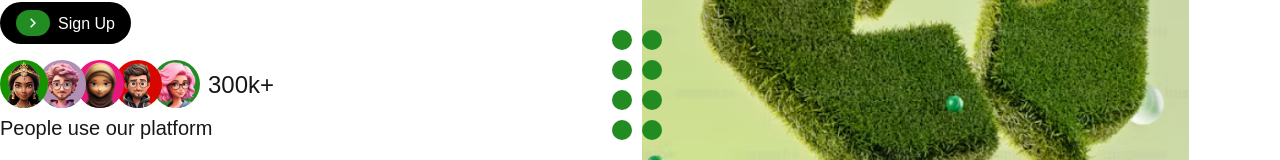
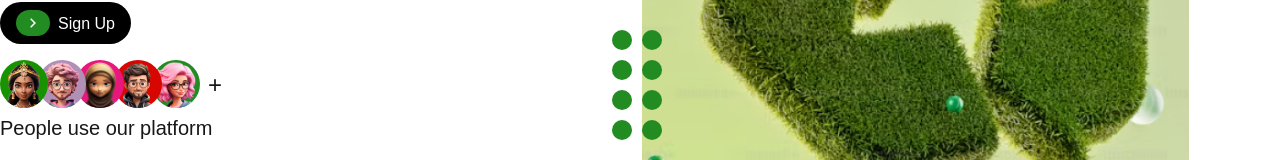
Before and after one commit to usepostera/landing-page, a Next.js app: page / in a window 1280 px wide. Shown: the part 374-534 px from the top of the page. Built offline with nearby package versions, Linux system fonts and the light colour scheme.

Commit message:
fix: remove mis leading number of users

```diff
--- a/app/(root)/page.tsx
+++ b/app/(root)/page.tsx
@@ -99,7 +99,7 @@ export default function HomePage() {
                 />
 
                 <span className="text-[16px] md:text-[24px] ml-2 leading-[19.36px] md:leading-[29.05px]">
-                  300k+
+                  +
                 </span>
               </div>
 
```
